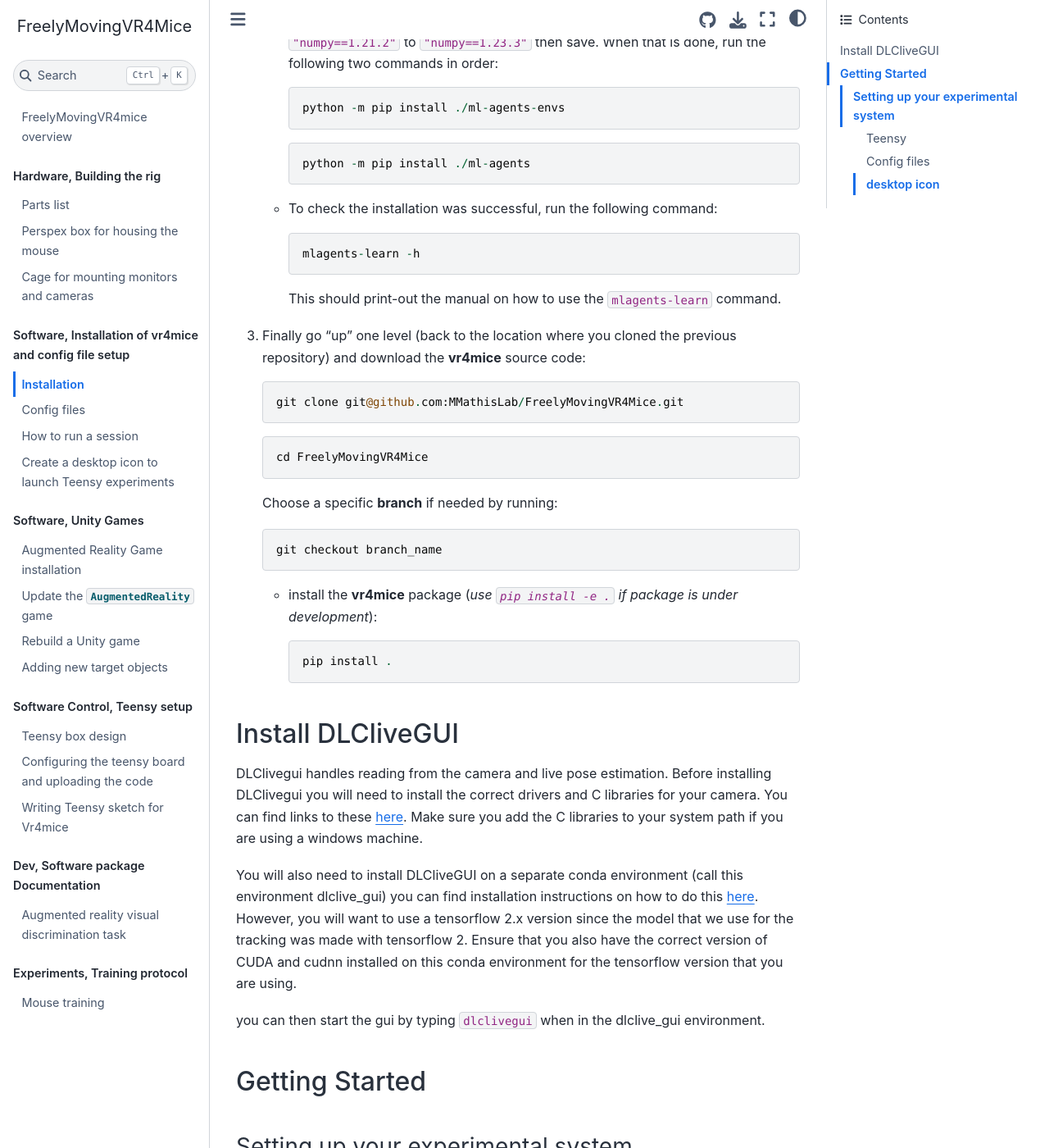
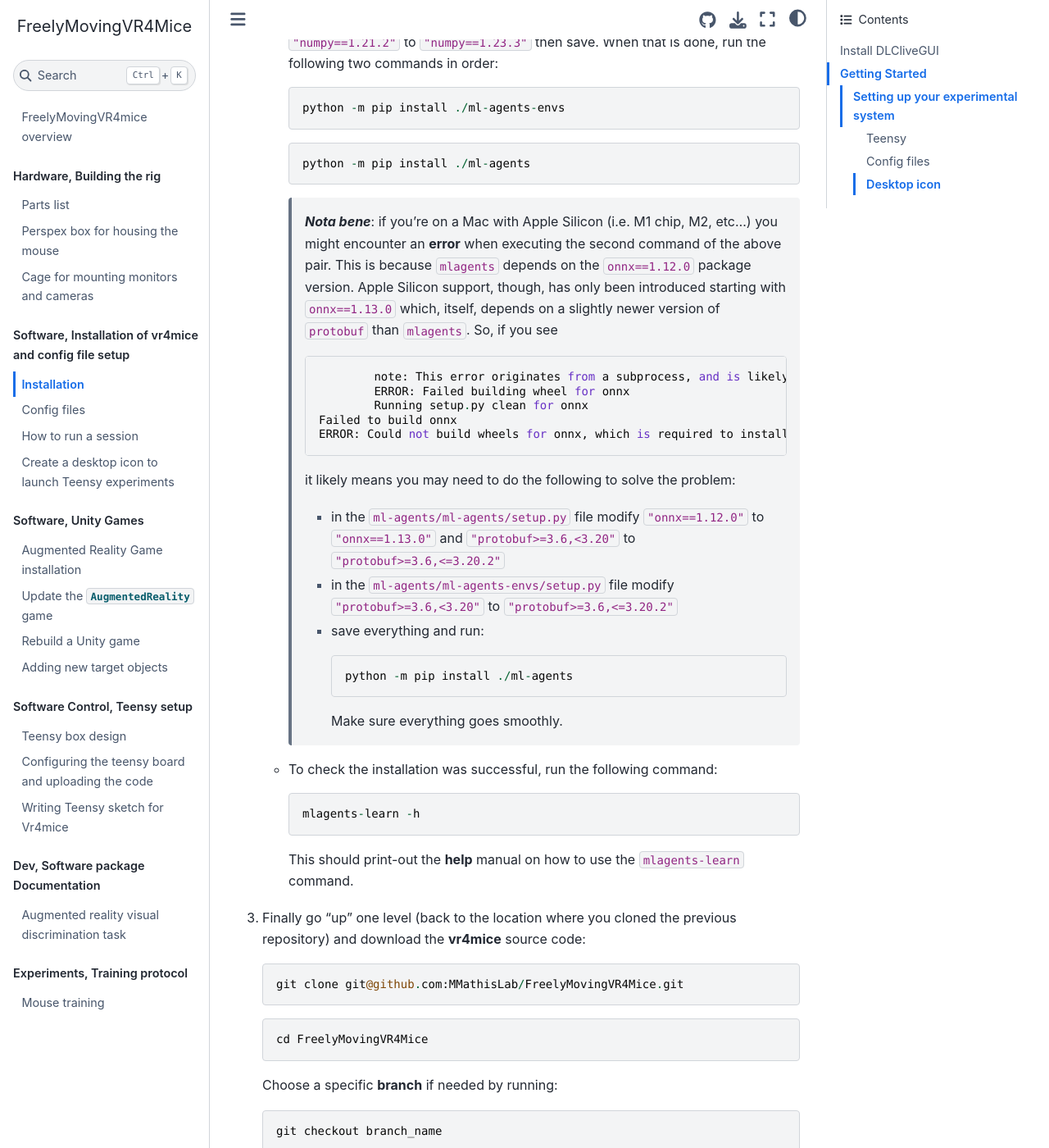
Before and after one commit to MMathisLab/FreelyMovingVR4Mice, a Jupyter Book: the page built from docs/Installation/installSumUp.md, in a window 1280 px wide and 1400 px high, scrolled down 655 px. Shown: the whole window at 82% size. Built offline with Jupyter Book 1.0.4 settings and Sphinx 7.4.7 and the Sphinx Book theme 1.1.4, drawn with Linux system fonts in a browser that asks for light colours; some of the changed text lies outside the part shown.

Commit message:
added slight modification to the documentation files and corrected actionTuple in unity_speed_test.py

````diff
--- a/docs/Installation/installSumUp.md
+++ b/docs/Installation/installSumUp.md
@@ -23,11 +23,27 @@ The FreelyMovingVR4Mice repository contains main **vr4mice** package (src code:
 		```
 		python -m pip install ./ml-agents
 		```
+		> ***Nota bene***: if you're on a Mac with Apple Silicon (i.e. M1 chip, M2, etc...) you might encounter an **error** when executing the second command of the above pair. This is because `mlagents` depends on the `onnx==1.12.0` package version. Apple Silicon support, though, has only been introduced starting with `onnx==1.13.0` which, itself, depends on a slightly newer version of `protobuf` than `mlagents`. So, if you see
+		> ```
+		>	note: This error originates from a subprocess, and is likely not a problem with pip.
+		>	ERROR: Failed building wheel for onnx
+		>	Running setup.py clean for onnx
+		>Failed to build onnx
+		>ERROR: Could not build wheels for onnx, which is required to install pyproject.toml-based projects
+		>```
+		> it likely means you may need to do the following to solve the problem:
+		> - in the `ml-agents/ml-agents/setup.py` file modify `"onnx==1.12.0"` to `"onnx==1.13.0"` and `"protobuf>=3.6,<3.20"` to `"protobuf>=3.6,<=3.20.2"`
+		> - in the `ml-agents/ml-agents-envs/setup.py` file modify `"protobuf>=3.6,<3.20"` to `"protobuf>=3.6,<=3.20.2"`
+		> - save everything and run:
+		>	```
+		>	python -m pip install ./ml-agents
+		>	```
+		> 	Make sure everything goes smoothly.
 	- To check the installation was successful, run the following command:
 		```
 		mlagents-learn -h
 		```
-		This should print-out the manual on how to use the `mlagents-learn` command.
+		This should print-out the **help** manual on how to use the `mlagents-learn` command.
 
 3. Finally go "up" one level (back to the location where you cloned the previous repository) and download the **vr4mice** source code:
 	```
@@ -44,6 +60,11 @@ The FreelyMovingVR4Mice repository contains main **vr4mice** package (src code:
 		```
 		pip install .
 		```
+	- To check everything installed successfully (assuming no **ERRORS** were displayed in the process), try to run the following in your conda environment:
+		```
+		vr4mice
+		```
+		The GUI should appear on your screen!
 
 ## Install DLCliveGUI
 DLClivegui handles reading from the camera and live pose estimation. Before installing DLClivegui you will need to install the correct drivers and C libraries for your camera. You can find links to these [here](https://github.com/DeepLabCut/DeepLabCut-live-GUI/blob/master/docs/camera_support.md). Make sure you add the C libraries to your system path if you are using a windows machine.
@@ -63,5 +84,5 @@ you can then start the gui by typing `dlclivegui` when in the dlclive_gui enviro
   - check rights on port access (modify via sudo chmod if needed)
 #### Config files
   - Set up the [config files](./Config_file_setup.md)
-#### desktop icon
+#### Desktop icon
   -  How to create [desktop icon](./create_desktop_icon.md) using a .bat script (windows)
````
Also changed, not shown: other parts of docs/Installation/installSumUp.md (+1 -1 lines), docs/Installation/Config_file_setup.md (+4 -5 lines), 2 other files.
